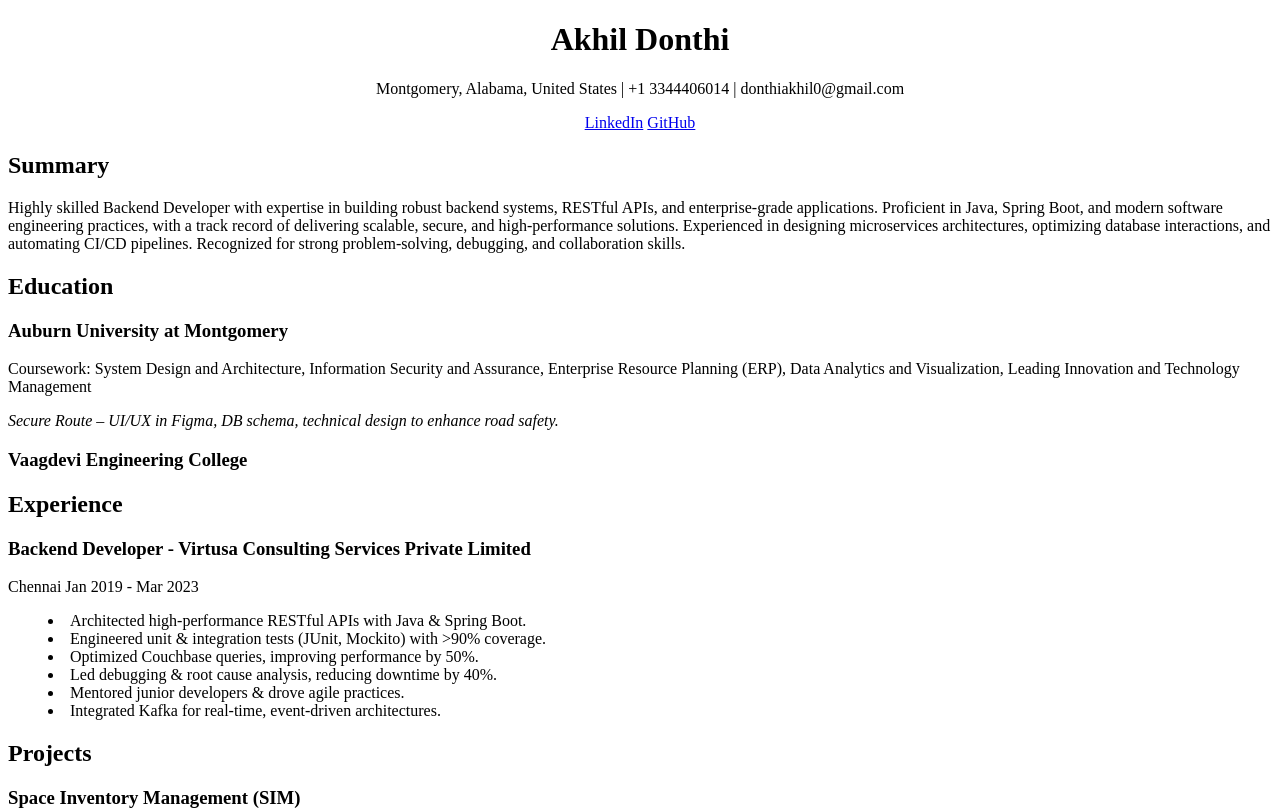
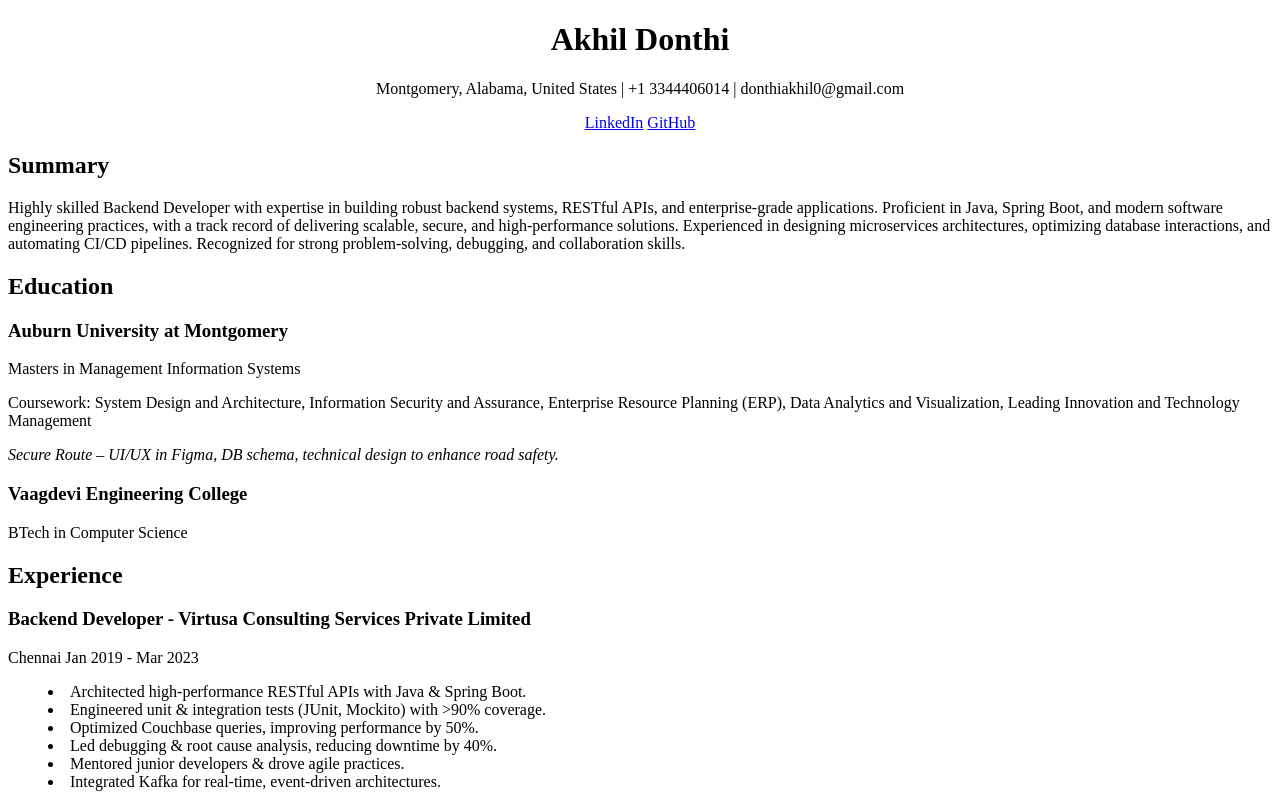
Before and after one commit to AkhilDonthi0/akhildonthi, a React (Vite) app: page / in a window 1280 px wide. Shown: the top 810 px of the page. Built offline with nearby package versions, Linux system fonts and the light colour scheme.

Commit message:
minor change

```diff
--- a/src/App.jsx
+++ b/src/App.jsx
@@ -28,7 +28,7 @@
       },
       {
         school: "Vaagdevi Engineering College",
-        degree: "BTech in Computer Science"
+        degree: "BTech in Computer Science",
       },
     ],
     experience: [
@@ -121,6 +121,7 @@
         {resumeData.education.map((edu, i) => (
           <div key={i} className="mb-4">
             <h3 className="font-semibold">{edu.school}</h3>
+               <p>{edu.degree}  {edu.period}</p>
             {edu.gpa && <p>GPA: {edu.gpa}</p>}
             {edu.coursework && <p>Coursework: {edu.coursework.join(", ")}</p>}
             {edu.projectHighlight && <p className="italic">{edu.projectHighlight}</p>}
```
